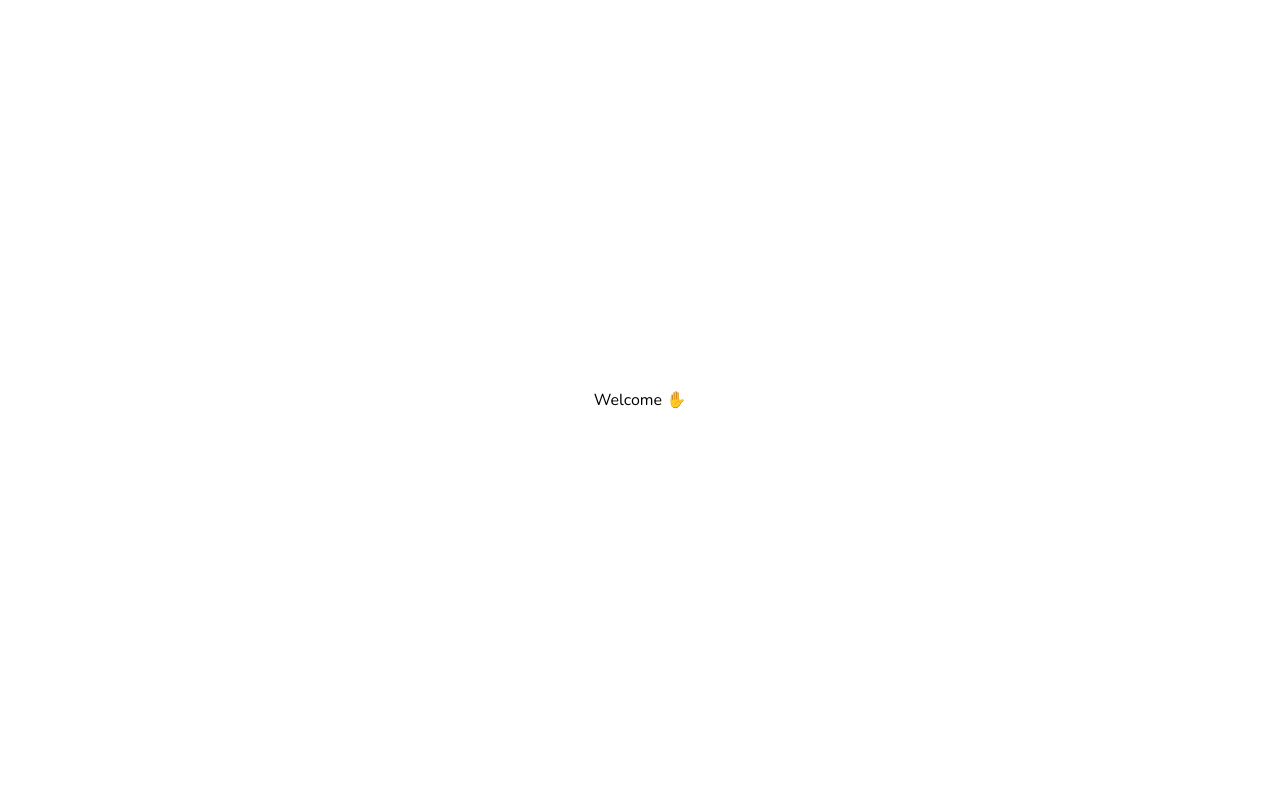
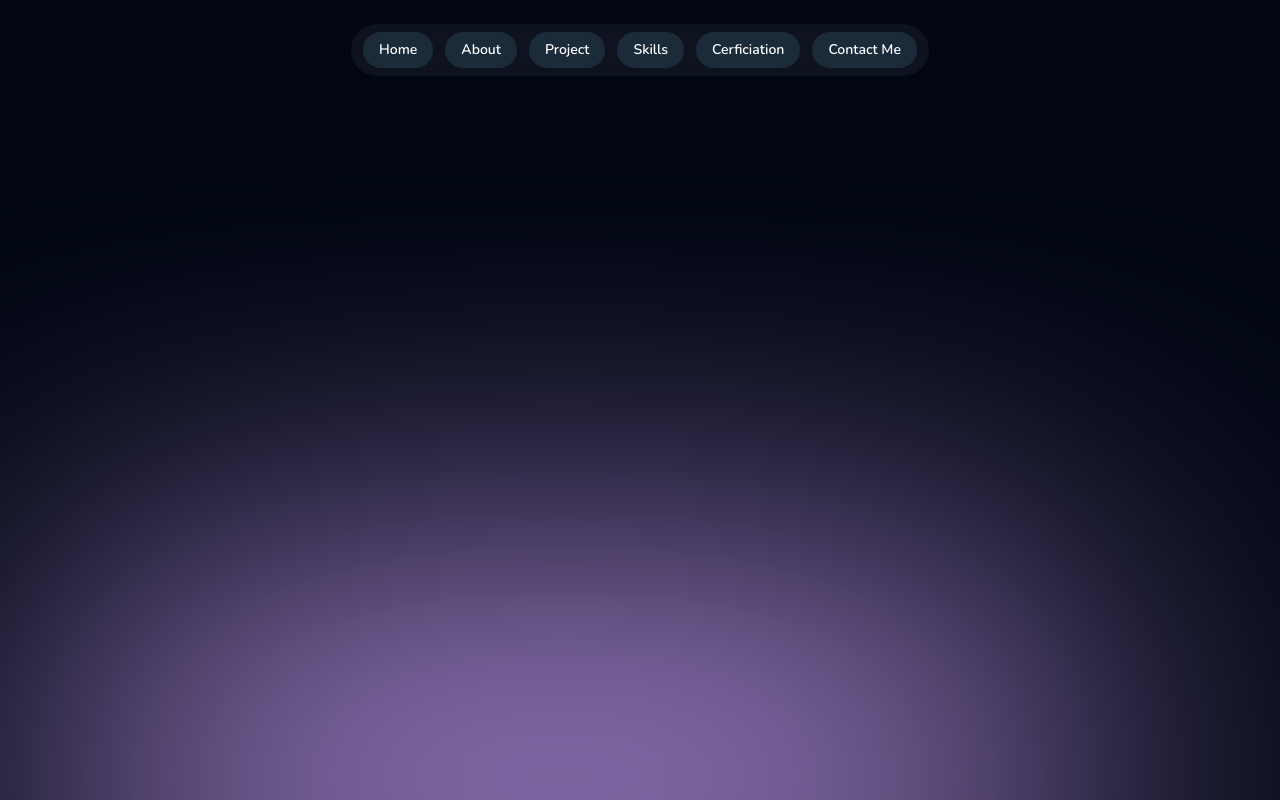
Before and after one commit to Shubhofficial1/portfolio-2024, a Next.js app: page / in a window 1280 px wide. Shown: the top 800 px of the page. Built offline with nearby package versions, Linux system fonts and the light colour scheme.

Commit message:
Added Header & Blurred Circle

```diff
--- a/app/globals.css
+++ b/app/globals.css
@@ -6,4 +6,19 @@ html,
 body,
 :root {
   height: 100%;
+  box-sizing: border-box;
+  margin: 0;
+  padding: 0;
+  background-color: #020713;
+  color: white;
 }
+
+border {
+  border: 1px solid salmon;
+}
+
+.circle {
+  height: 1000px;
+  width: 1000px;
+  background-image: radial-gradient(closest-side, rgba(255, 230, 0)), #000;
+}
--- a/app/layout.tsx
+++ b/app/layout.tsx
@@ -1,12 +1,13 @@
 import type { Metadata } from "next";
 import { Nunito } from "next/font/google";
 import "./globals.css";
+import Header from "@/components/Header";
 
 const font = Nunito({ subsets: ["latin"] });
 
 export const metadata: Metadata = {
-  title: "Shubham Kumar",
-  description: "Shubham Kumar's Portfolio - 2024 ",
+  title: "Shubham Kumar | Portfolio",
+  description: "Shubham Kumar's Portfolio - 2024",
 };
 
 export default function RootLayout({
@@ -16,7 +17,10 @@ export default function RootLayout({
 }>) {
   return (
     <html lang="en">
-      <body className={font.className}>{children}</body>
+      <body className={font.className}>
+        <Header />
+        {children}
+      </body>
     </html>
   );
 }
--- a/app/page.tsx
+++ b/app/page.tsx
@@ -1,8 +1,10 @@
+import BlurredCircle from "@/components/BlurredCircle";
+
 export default function Home() {
   return (
     <>
-      <div className="flex items-center justify-center h-screen">
-        <h1>Welcome ✋</h1>
+      <div className="min-h-screen p-5 mt-[100px] flex flex-col ">
+        <BlurredCircle />
       </div>
     </>
   );
--- /dev/null
+++ b/components/BlurredCircle.tsx
@@ -0,0 +1,11 @@
+import React from "react";
+
+const BlurredCircle = () => {
+  return (
+    <div className="relative">
+      <div className="bg-[#c59cf3] blur-[10rem] absolute top-[30rem] right-[11rem]  h-[22rem] w-[20rem] rounded-full sm:w-[65rem]"></div>
+    </div>
+  );
+};
+
+export default BlurredCircle;
--- /dev/null
+++ b/components/Header.tsx
@@ -0,0 +1,26 @@
+"use client";
+import { navLinks } from "@/lib/data";
+
+interface NavLink {
+  label: string;
+  href: string;
+}
+
+const Header = () => {
+  return (
+    <div className=" w-full fixed top-6 flex items-center justify-center ">
+      <div className="backdrop-blur bg-white/5 px-3 py-2 flex gap-3 rounded-full shadow  ">
+        {navLinks?.map((navLink: NavLink) => (
+          <div
+            key={navLink.label}
+            className="rounded-full text-white bg-[#1b2b3a] px-4 py-2 hover:text-slate-200  hover:bg-slate-700 cursor-pointer line-clamp-1  "
+          >
+            <h1 className="font-semibold text-sm ">{navLink.label}</h1>
+          </div>
+        ))}
+      </div>
+    </div>
+  );
+};
+
+export default Header;
--- /dev/null
+++ b/lib/data.ts
@@ -0,0 +1,8 @@
+export const navLinks = [
+  { label: "Home", href: "/" },
+  { label: "About", href: "/about" },
+  { label: "Project", href: "/project" },
+  { label: "Skills", href: "/skills" },
+  { label: "Cerficiation", href: "/certifications" },
+  { label: "Contact Me", href: "/contact-me" },
+];
```
